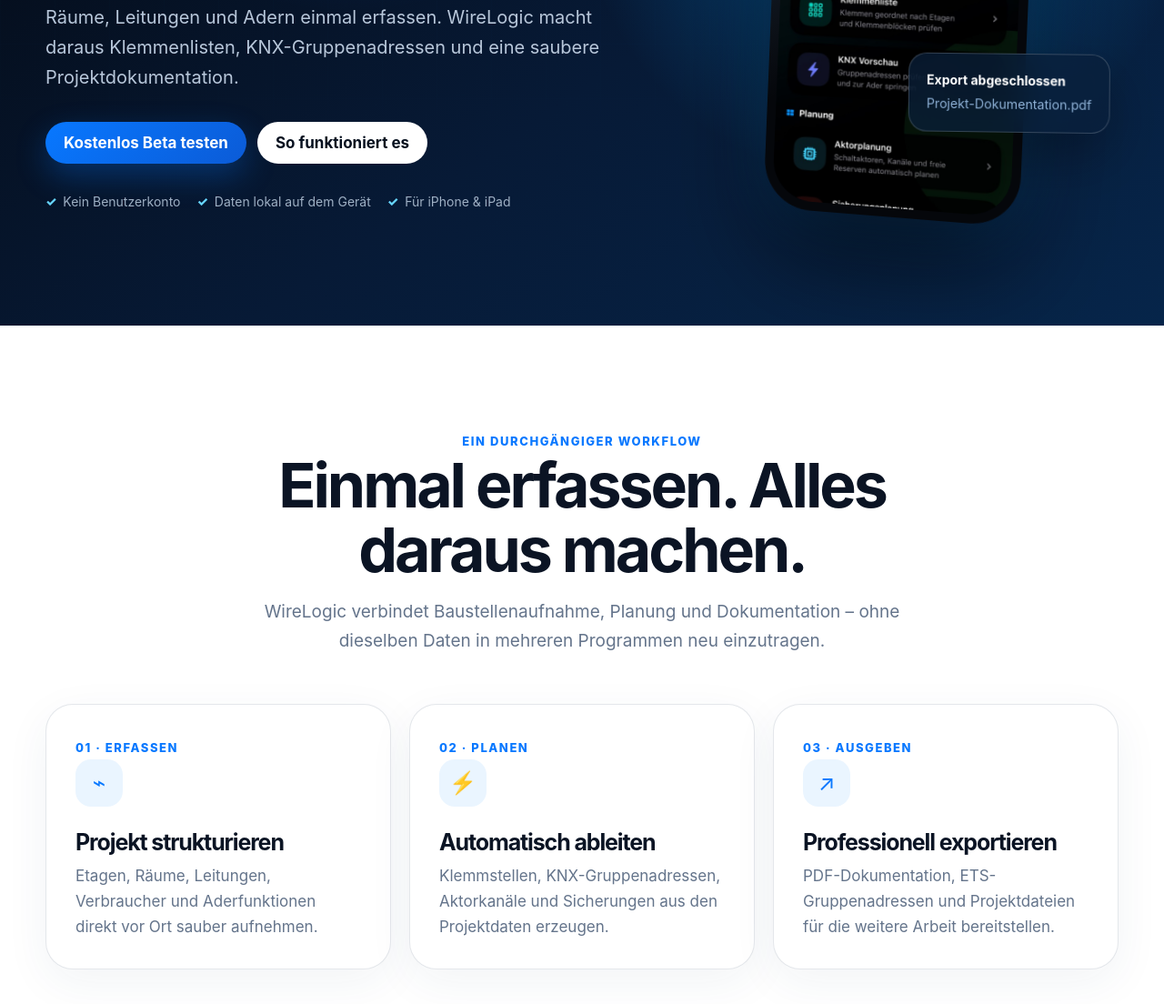
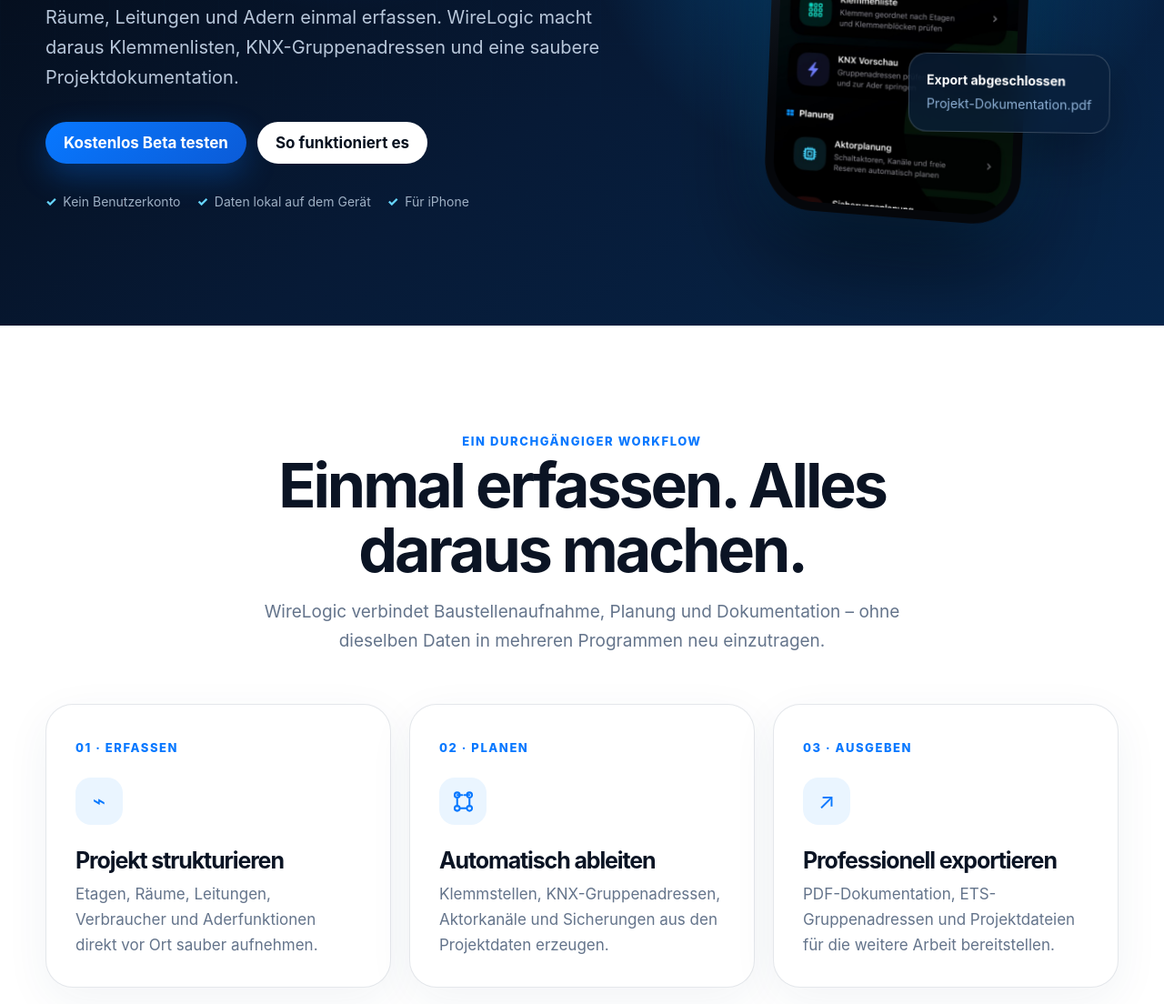
Before and after one commit to SeverinFallecker1/wirelogic-website, a plain HTML site: page index.html in a window 1280 px wide. Shown: the part 505-1609 px from the top of the page at 91% size. Drawn offline with Linux system fonts and the light colour scheme.

Commit message:
Website-Workflow und Plattformhinweis verbessern

```diff
--- a/assets/css/main.css
+++ b/assets/css/main.css
@@ -155,6 +155,11 @@ h1 { margin: 0; font-size: clamp(54px, 7vw, 92px); }
   display: grid; place-items: center; width: 52px; height: 52px; margin-bottom: 26px;
   border-radius: 17px; color: #0878ff; background: #eaf5ff; font-size: 24px;
 }
+.step-num + .feature-icon { margin-top: 20px; }
+.feature-icon svg {
+  width: 27px; height: 27px; fill: none; stroke: currentColor; stroke-width: 1.8;
+  stroke-linecap: round; stroke-linejoin: round;
+}
 .feature-card h3, .content-card h3 { margin: 0 0 10px; font-size: 25px; }
 .feature-card p, .content-card p { margin: 0; color: var(--muted); }
 .card-action { margin-top: 22px !important; }
--- a/index.html
+++ b/index.html
@@ -54,7 +54,7 @@
             <a class="button button-primary" href="https://testflight.apple.com/join/2BMqs9C9">Kostenlos Beta testen</a>
             <a class="button button-dark" href="#workflow">So funktioniert es</a>
           </div>
-          <div class="trust-row"><span>Kein Benutzerkonto</span><span>Daten lokal auf dem Gerät</span><span>Für iPhone &amp; iPad</span></div>
+          <div class="trust-row"><span>Kein Benutzerkonto</span><span>Daten lokal auf dem Gerät</span><span>Für iPhone</span></div>
         </div>
         <div class="hero-product" aria-label="Stilisierte Vorschau der WireLogic App">
           <div class="phone">
@@ -83,7 +83,7 @@
         </div>
         <div class="grid-3">
           <article class="feature-card reveal"><span class="step-num">01 · ERFASSEN</span><div class="feature-icon">⌁</div><h3>Projekt strukturieren</h3><p>Etagen, Räume, Leitungen, Verbraucher und Aderfunktionen direkt vor Ort sauber aufnehmen.</p></article>
-          <article class="feature-card reveal"><span class="step-num">02 · PLANEN</span><div class="feature-icon">⚡</div><h3>Automatisch ableiten</h3><p>Klemmstellen, KNX-Gruppenadressen, Aktorkanäle und Sicherungen aus den Projektdaten erzeugen.</p></article>
+          <article class="feature-card reveal"><span class="step-num">02 · PLANEN</span><div class="feature-icon"><svg viewBox="0 0 24 24" aria-hidden="true"><path d="M6 5.5h5m2 0h5M8.5 5.5A2.5 2.5 0 1 1 3.5 5.5a2.5 2.5 0 0 1 5 0Zm12 0A2.5 2.5 0 1 1 15.5 5.5a2.5 2.5 0 0 1 5 0ZM6 8v8.5m12-8.5v8.5M8.5 18.5h7M15.5 18.5a2.5 2.5 0 1 0 5 0 2.5 2.5 0 0 0-5 0Zm-12 0a2.5 2.5 0 1 0 5 0 2.5 2.5 0 0 0-5 0Z"/></svg></div><h3>Automatisch ableiten</h3><p>Klemmstellen, KNX-Gruppenadressen, Aktorkanäle und Sicherungen aus den Projektdaten erzeugen.</p></article>
           <article class="feature-card reveal"><span class="step-num">03 · AUSGEBEN</span><div class="feature-icon">↗</div><h3>Professionell exportieren</h3><p>PDF-Dokumentation, ETS-Gruppenadressen und Projektdateien für die weitere Arbeit bereitstellen.</p></article>
         </div>
       </div>
```
